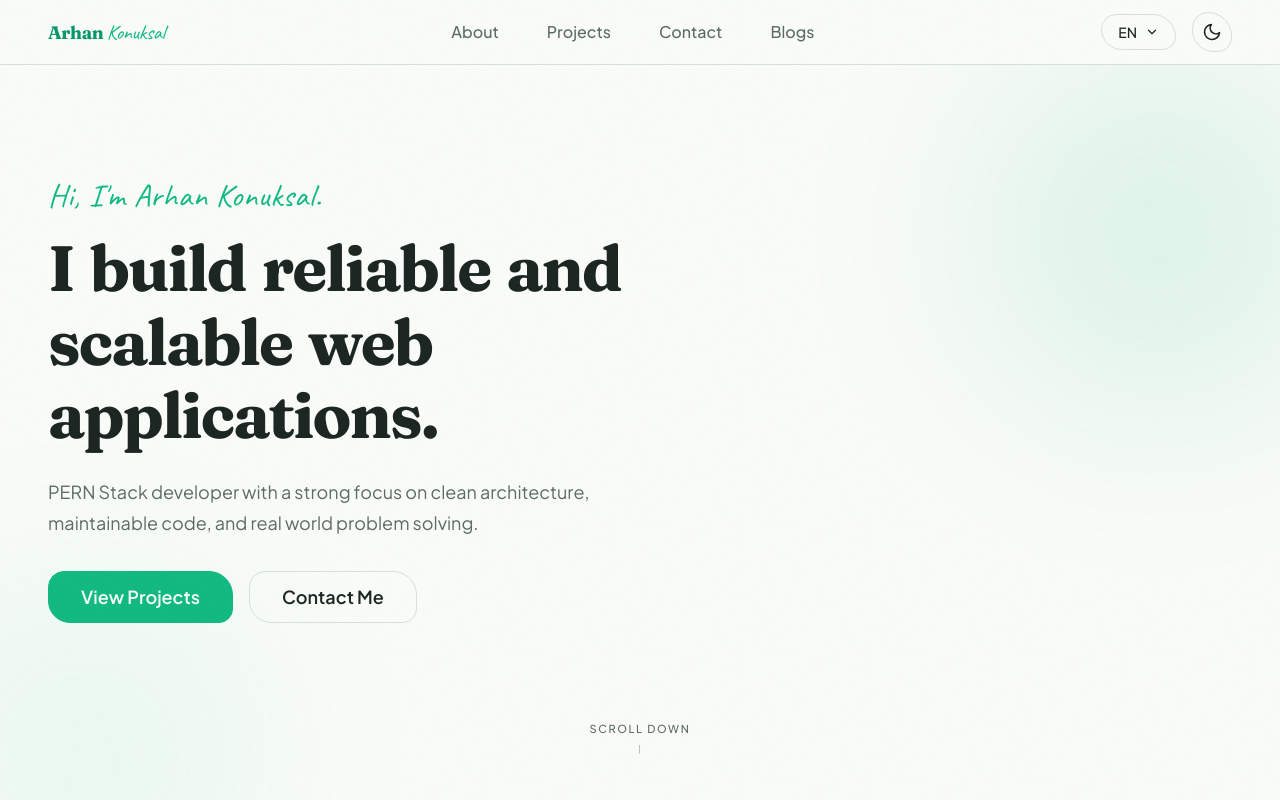
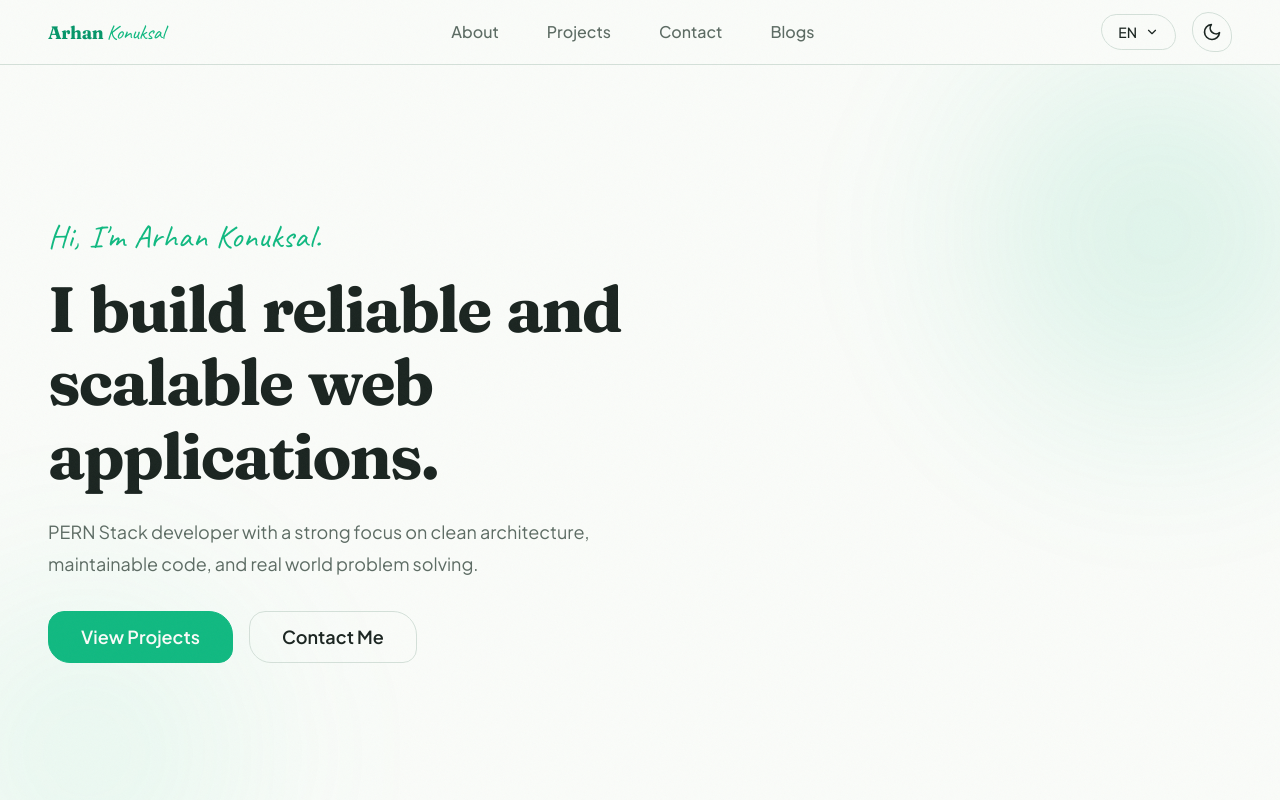
Before and after one commit to ArhanKonuksal/Portfolio-Website, a React (Vite) app: page / in a window 1280 px wide. Shown: the top 800 px of the page. Built offline with nearby package versions, Linux system fonts and the light colour scheme.

Commit message:
scroll down aniamtion removed

```diff
--- a/src/components/icons/index.jsx
+++ b/src/components/icons/index.jsx
@@ -37,16 +37,11 @@ export const EmailIcon = ({ size = 20, className = "" }) => (
     width={size}
     height={size}
     viewBox="0 0 24 24"
-    fill="none"
-    stroke="currentColor"
-    strokeWidth="2"
-    strokeLinecap="round"
-    strokeLinejoin="round"
+    fill="currentColor"
     className={className}
     aria-hidden="true"
   >
-    <path d="M4 4h16c1.1 0 2 .9 2 2v12c0 1.1-.9 2-2 2H4c-1.1 0-2-.9-2-2V6c0-1.1.9-2 2-2z" />
-    <polyline points="22,6 12,13 2,6" />
+    <path d="M20 4H4c-1.1 0-2 .9-2 2v12c0 1.1.9 2 2 2h16c1.1 0 2-.9 2-2V6c0-1.1-.9-2-2-2zm0 4-8 5-8-5V6l8 5 8-5v2z" />
   </svg>
 );
 
--- a/src/components/sections/contact/ContactSection.jsx
+++ b/src/components/sections/contact/ContactSection.jsx
@@ -1,12 +1,46 @@
-import { useRef } from "react";
+import { useRef, useState } from "react";
 import { useTranslation } from "react-i18next";
 import ReCAPTCHA from "react-google-recaptcha";
 import { Button, Section } from "../../ui";
 import { RECAPTCHA_SITE_KEY } from "../../../env";
 
+const EMAIL_REGEX = /^[a-zA-Z0-9._%+-]+@[a-zA-Z0-9.-]+\.[a-zA-Z]{2,}$/;
+
+const isValidEmail = (value) => EMAIL_REGEX.test(value.trim());
+
 const ContactSection = () => {
   const { t } = useTranslation();
   const recaptchaRef = useRef(null);
+  const [emailError, setEmailError] = useState("");
+
+  const validateEmail = (value) => {
+    if (!value.trim()) {
+      return t("contact.form.emailRequired");
+    }
+    if (!isValidEmail(value)) {
+      return t("contact.form.emailInvalid");
+    }
+    return "";
+  };
+
+  const handleEmailBlur = (event) => {
+    setEmailError(validateEmail(event.target.value));
+  };
+
+  const handleEmailChange = (event) => {
+    if (emailError) {
+      setEmailError(validateEmail(event.target.value));
+    }
+  };
+
+  const handleSubmit = (event) => {
+    const error = validateEmail(event.target.email.value);
+    if (error) {
+      event.preventDefault();
+      setEmailError(error);
+      event.target.email.focus();
+    }
+  };
 
   return (
     <>
@@ -23,6 +57,8 @@ const ContactSection = () => {
             action="https://formspree.io/f/xqedpnpv"
             method="POST"
             className="contact-form"
+            onSubmit={handleSubmit}
+            noValidate
           >
             <div className="form-grid">
               <div className="form-field">
@@ -46,9 +82,19 @@ const ContactSection = () => {
                   id="email"
                   type="email"
                   name="email"
-                  className="form-input"
+                  className={`form-input${emailError ? " form-input--error" : ""}`}
                   required
+                  autoComplete="email"
+                  aria-invalid={emailError ? "true" : "false"}
+                  aria-describedby={emailError ? "email-error" : undefined}
+                  onBlur={handleEmailBlur}
+                  onChange={handleEmailChange}
                 />
+                {emailError && (
+                  <p id="email-error" className="form-error" role="alert">
+                    {emailError}
+                  </p>
+                )}
               </div>
             </div>
 
--- a/src/components/sections/home/HeroSection.jsx
+++ b/src/components/sections/home/HeroSection.jsx
@@ -74,21 +74,6 @@ const HeroSection = () => {
           </Button>
         </m.div>
       </m.div>
-
-      <m.div
-        className="hero-scroll-indicator"
-        initial={{ opacity: 0 }}
-        animate={{ opacity: 1 }}
-        transition={{ delay: 2.5, duration: 1 }}
-        aria-hidden="true"
-      >
-        <span className="hero-scroll-text">{t("home.scrollDown")}</span>
-        <m.div
-          className="hero-scroll-line"
-          animate={{ scaleY: [0, 1, 0] }}
-          transition={{ repeat: Infinity, duration: 2, ease: "easeInOut" }}
-        />
-      </m.div>
     </Section>
   );
 };
--- a/src/i18n/translations/en.json
+++ b/src/i18n/translations/en.json
@@ -100,7 +100,6 @@
   },
 
   "home": {
-    "scrollDown": "Scroll down",
     "about": {
       "sectionTitle": "About Me",
       "cta": "Learn More About Me →"
@@ -140,6 +139,8 @@
     "form": {
       "fullNameLabel": "Full Name",
       "emailLabel": "Email",
+      "emailRequired": "Email is required.",
+      "emailInvalid": "Please enter a valid email address.",
       "messageLabel": "Message",
       "submitLabel": "Send"
     }
--- a/src/i18n/translations/nl.json
+++ b/src/i18n/translations/nl.json
@@ -100,7 +100,6 @@
   },
 
   "home": {
-    "scrollDown": "Scroll naar beneden",
     "about": {
       "sectionTitle": "Over Mij",
       "cta": "Meer Over Mij →"
@@ -140,6 +139,8 @@
     "form": {
       "fullNameLabel": "Volledige naam",
       "emailLabel": "E-mail",
+      "emailRequired": "E-mailadres is verplicht.",
+      "emailInvalid": "Voer een geldig e-mailadres in.",
       "messageLabel": "Bericht",
       "submitLabel": "Versturen"
     }
--- a/src/i18n/translations/tr.json
+++ b/src/i18n/translations/tr.json
@@ -100,7 +100,6 @@
   },
 
   "home": {
-    "scrollDown": "Aşağı kaydır",
     "about": {
       "sectionTitle": "Hakkımda",
       "cta": "Hakkımda Daha Fazlası →"
@@ -140,6 +139,8 @@
     "form": {
       "fullNameLabel": "İsim Soy İsim",
       "emailLabel": "E-posta",
+      "emailRequired": "E-posta adresi zorunludur.",
+      "emailInvalid": "Lütfen geçerli bir e-posta adresi girin.",
       "messageLabel": "Mesaj",
       "submitLabel": "Gönder"
     }
--- a/src/styles/sections.css
+++ b/src/styles/sections.css
@@ -520,7 +520,7 @@
   justify-content: center;
   width: 40px;
   height: 40px;
-  color: var(--color-text-secondary);
+  color: var(--color-accent);
   text-decoration: none;
   border-radius: var(--border-radius-sm);
   transition: color var(--transition-fast), background-color var(--transition-fast);
@@ -528,7 +528,7 @@
 }
 
 .footer-link:hover {
-  color: var(--color-text);
+  color: var(--color-accent-hover);
   background-color: var(--color-bg-secondary);
   opacity: 1;
 }
@@ -537,6 +537,7 @@
   width: 20px;
   height: 20px;
   pointer-events: none;
+  color: inherit;
 }
 
 /* Copy Toast Notification */
@@ -767,6 +768,21 @@
   border-color: var(--color-accent);
   box-shadow: 0 0 0 1px var(--color-accent);
   background-color: var(--color-bg-secondary);
+}
+
+.form-input--error {
+  border-color: #dc2626;
+}
+
+.form-input--error:focus {
+  border-color: #dc2626;
+  box-shadow: 0 0 0 1px #dc2626;
+}
+
+.form-error {
+  font-size: var(--font-size-small);
+  color: #dc2626;
+  margin: 0;
 }
 
 .form-textarea {
@@ -1171,37 +1187,6 @@
   margin-right: 0;
 }
 
-.hero-scroll-indicator {
-  position: relative;
-  bottom: auto;
-  left: auto;
-  transform: none;
-  align-self: center;
-  flex-shrink: 0;
-  display: flex;
-  flex-direction: column;
-  align-items: center;
-  gap: var(--space-1);
-  z-index: 1;
-  margin-top: var(--space-2);
-}
-
-.hero-scroll-text {
-  font-size: 0.6875rem;
-  color: var(--color-text-secondary);
-  letter-spacing: 0.15em;
-  text-transform: uppercase;
-  font-weight: var(--font-weight-medium);
-}
-
-.hero-scroll-line {
-  width: 1px;
-  height: 40px;
-  background-color: var(--color-text-secondary);
-  transform-origin: top;
-  opacity: 0.4;
-}
-
 @media (max-width: 767px) {
   .hero-gradient-blob {
     width: 300px;
@@ -1236,10 +1221,6 @@
   .hero-subheadline {
     margin-bottom: var(--space-3);
     font-size: var(--font-size-body);
-  }
-
-  .hero-scroll-line {
-    height: 28px;
   }
 }
 
```
